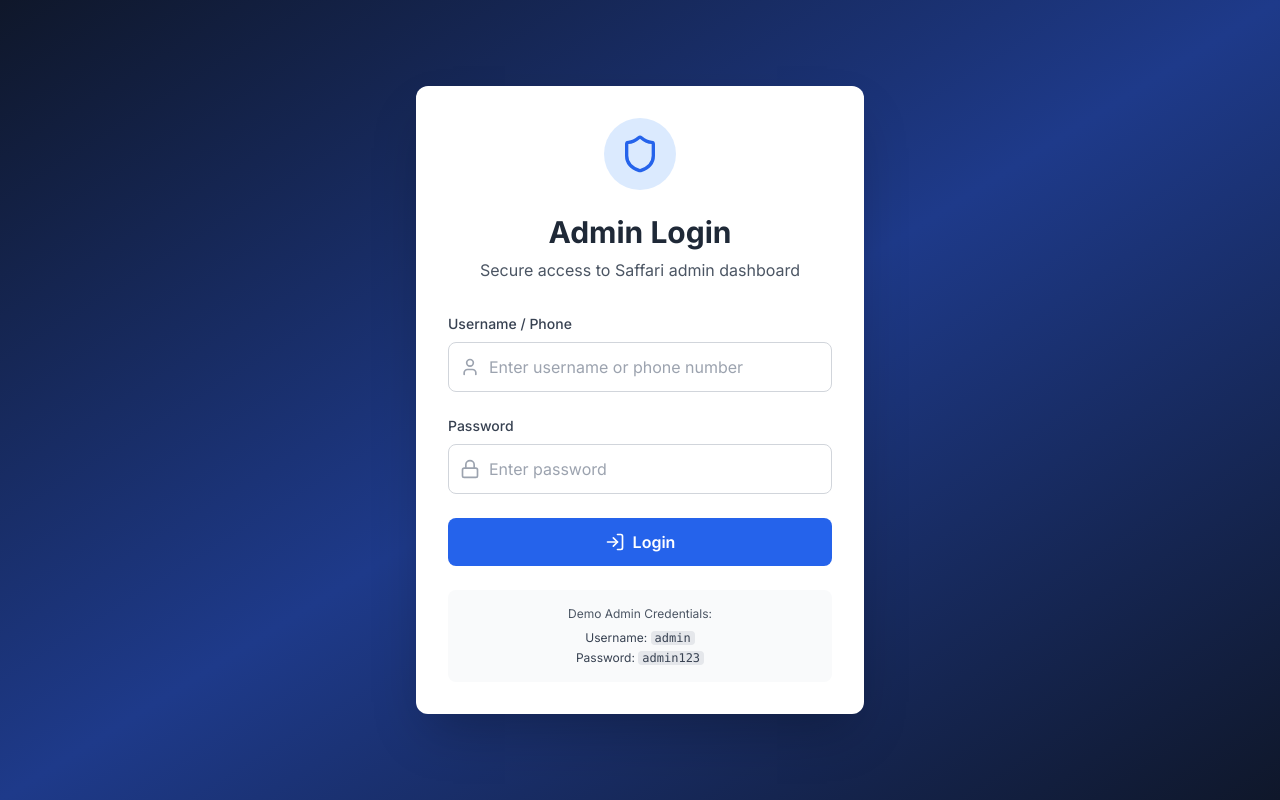
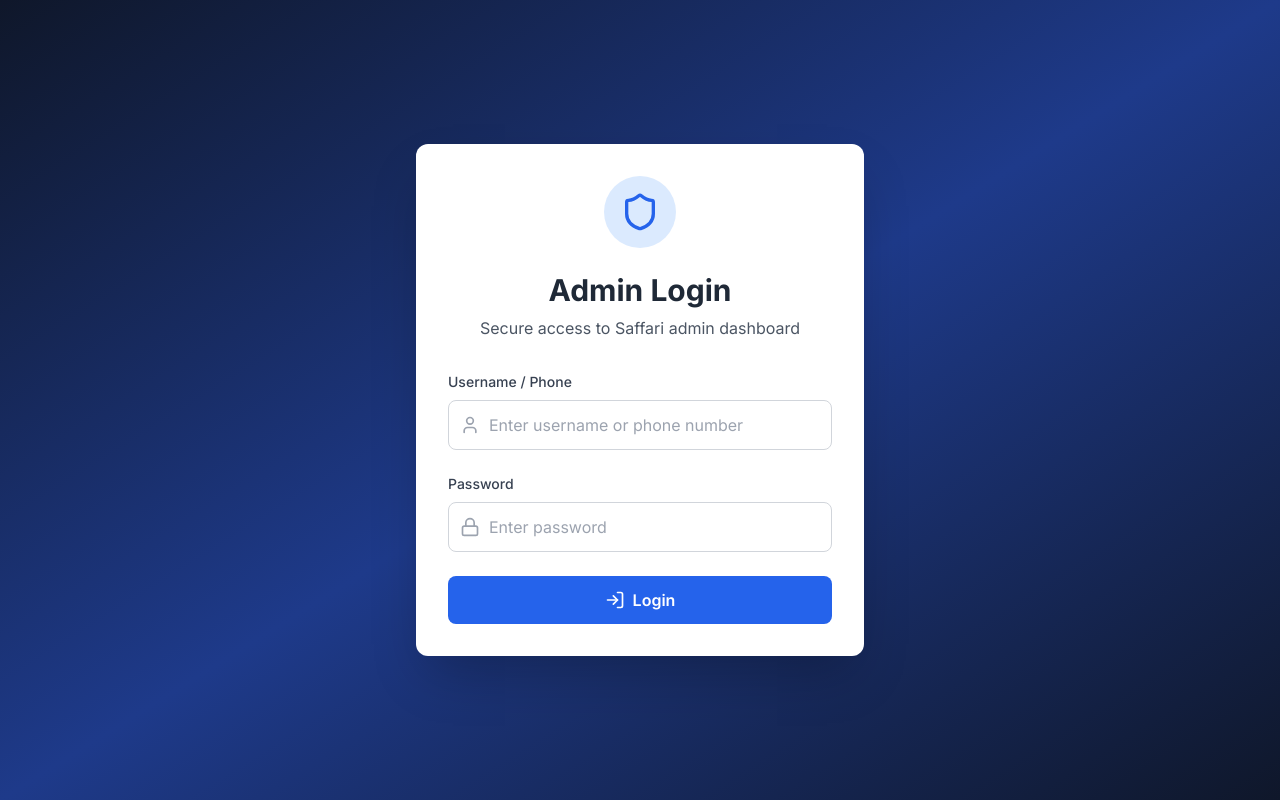
Before and after one commit to rezaahmadshaikh-debug/cab_1.1.2, a React (Vite) app: page /admin in a window 1280 px wide. Built offline with nearby package versions, Linux system fonts and the light colour scheme; no server answers; the database is empty.

Commit message:
admin bakchodi

```diff
--- a/src/pages/AdminLogin.tsx
+++ b/src/pages/AdminLogin.tsx
@@ -134,16 +134,8 @@ const AdminLogin: React.FC = () => {
           </motion.button>
         </form>
 
-        {/* Demo Credentials */}
-        <div className="mt-6 p-4 bg-gray-50 dark:bg-gray-700 rounded-lg">
-          <p className="text-xs text-gray-600 dark:text-gray-400 text-center mb-2">
-            Demo Admin Credentials:
-          </p>
-          <div className="text-xs text-gray-700 dark:text-gray-300 text-center space-y-1">
-            <div>Username: <span className="font-mono bg-gray-200 dark:bg-gray-600 px-1 rounded">admin</span></div>
-            <div>Password: <span className="font-mono bg-gray-200 dark:bg-gray-600 px-1 rounded">admin123</span></div>
-          </div>
-        </div>
+
+
       </motion.div>
     </div>
   );
```
